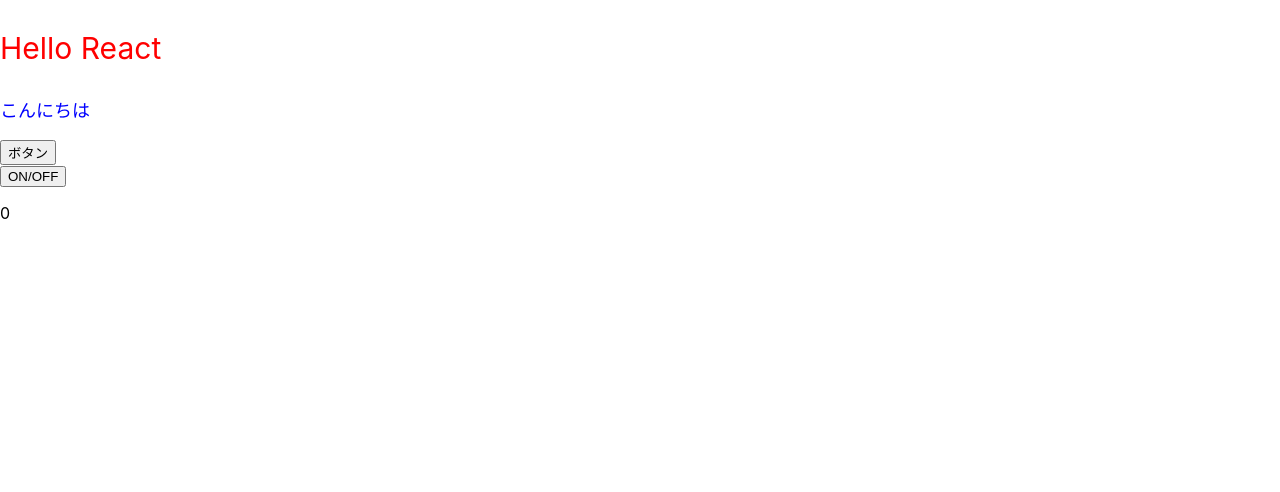
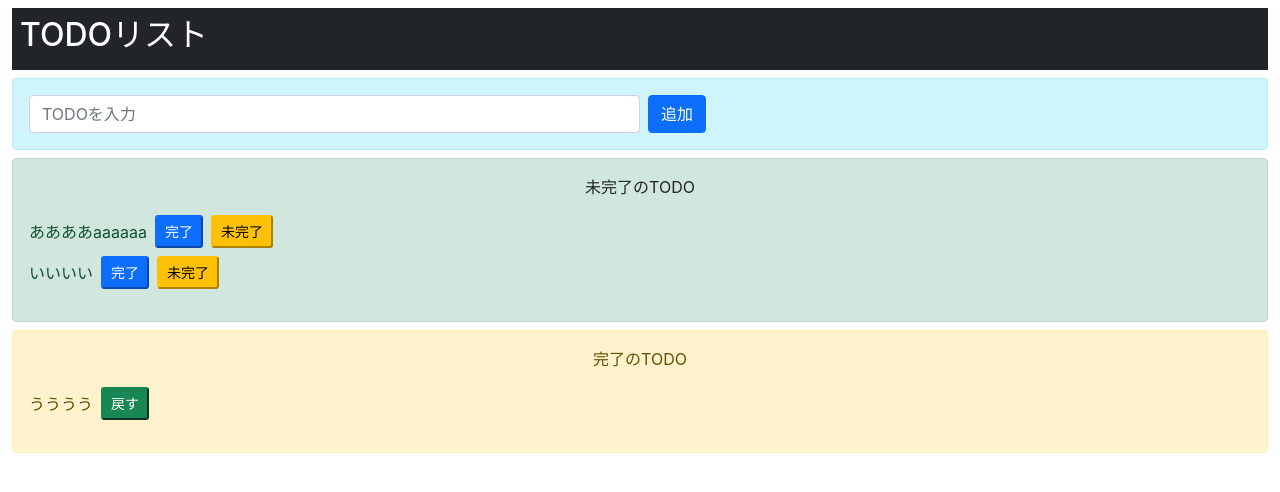
Before and after one commit to Atsushi0915/todolist_app, a React (Create React App) app: page / in a window 1280 px wide. Shown: the top 492 px of the page. Built offline with nearby package versions, Linux system fonts and the light colour scheme.

Commit message:
HTML & Bootstrap のみ記述で作成

```diff
--- a/public/index.html
+++ b/public/index.html
@@ -5,13 +5,12 @@
     <link rel="icon" href="%PUBLIC_URL%/favicon.ico" />
     <meta name="viewport" content="width=device-width, initial-scale=1" />
     <meta name="theme-color" content="#000000" />
-    <meta
-      name="description"
-      content="Web site created using create-react-app"
-    />
-    <link rel="apple-touch-icon" href="%PUBLIC_URL%/logo192.png" />
+    <meta name="description" content="Web site created using create-react-app" />
 
-    <link rel="manifest" href="%PUBLIC_URL%/manifest.json" />
+    <link href="https://cdn.jsdelivr.net/npm/bootstrap@5.0.2/dist/css/bootstrap.min.css" rel="stylesheet" integrity="sha384-EVSTQN3/azprG1Anm3QDgpJLIm9Nao0Yz1ztcQTwFspd3yD65VohhpuuCOmLASjC" crossorigin="anonymous">
+    <script src="https://cdn.jsdelivr.net/npm/bootstrap@5.0.2/dist/js/bootstrap.bundle.min.js" integrity="sha384-MrcW6ZMFYlzcLA8Nl+NtUVF0sA7MsXsP1UyJoMp4YLEuNSfAP+JcXn/tWtIaxVXM" crossorigin="anonymous"></script>
+    <script src="https://cdn.jsdelivr.net/npm/@popperjs/core@2.9.2/dist/umd/popper.min.js" integrity="sha384-IQsoLXl5PILFhosVNubq5LC7Qb9DXgDA9i+tQ8Zj3iwWAwPtgFTxbJ8NT4GN1R8p" crossorigin="anonymous"></script>
+    <script src="https://cdn.jsdelivr.net/npm/bootstrap@5.0.2/dist/js/bootstrap.min.js" integrity="sha384-cVKIPhGWiC2Al4u+LWgxfKTRIcfu0JTxR+EQDz/bgldoEyl4H0zUF0QKbrJ0EcQF" crossorigin="anonymous"></script>
 
     <title>React App</title>
   </head>
--- a/src/App.jsx
+++ b/src/App.jsx
@@ -1,43 +1,41 @@
-import React, { useEffect, useState } from 'react';
-import ColorfulMessage from './components/colorfulMessage';
+import React from 'react'
 
-const App = () => {
-  const [num, setNum] = useState(0);
-  const [faceShowFlag, setFaceShowFlag] = useState(false)
-
-
-  const onClickSwitchFaceShowFlag = () =>{
-    setFaceShowFlag(!faceShowFlag)
-  };
-
-  const buttonClick = () => {
-    setNum(num + 1);
-  };
-
-  useEffect(() => {
-    if (num > 0){
-      if (num % 3 === 0) {
-        faceShowFlag || setFaceShowFlag(true)
-      } else {
-        faceShowFlag && setFaceShowFlag(false)
-      }
-    }
-  },[num])
-
-
-
-
+export const App = () => {
   return (
     <>
-      <ColorfulMessage color='red' fontSize='30px' >Hello React</ColorfulMessage>
-      <ColorfulMessage color='blue' fontSize='18px'>こんにちは</ColorfulMessage>
-      <button onClick={buttonClick}>ボタン</button>
-      < br/>
-      <button onClick={onClickSwitchFaceShowFlag}>ON/OFF</button>
-      <p>{num}</p>
-      {faceShowFlag && <p>(´∀｀*)</p>}
+      <div className="container-fluid">
+        <div className="bg-dark text-white p-2 my-2 ">
+          <h2>TODOリスト</h2>
+        </div>
+        <div className="d-flex flex-row alert alert-info mb-2">
+          <input placeholder='TODOを入力' className="form-control w-50 pr-3" />
+          <button class="btn btn-primary mx-2">追加</button>
+        </div>
+        <div className="alert alert-success mb-2" >
+          <p className="text-center text-dark">未完了のTODO</p>
+          <ul className="list-unstyled">
+            <div className="d-flex flex-row align-items-center my-2">
+              <li>ああああaaaaaa</li>
+              <button className="btn-sm btn-primary mx-2">完了</button>
+              <button className="btn-sm btn-warning">未完了</button>
+              </div>
+            <div className="d-flex flex-row align-items-center my-2">
+              <li>いいいい</li>
+              <button className="btn-sm btn-primary mx-2">完了</button>
+              <button className="btn-sm btn-warning">未完了</button>
+            </div>
+          </ul >
+        </div>
+        <div className="form-group alert alert-warning">
+          <p className="text-center text-darkss">完了のTODO</p>
+          <ul className="list-unstyled">
+            <div className="d-flex flex-row align-items-center my-2">
+              <li >うううう</li>
+              <button className="btn-sm btn-success mx-2">戻す</button>
+            </div>
+          </ul>
+        </div>
+      </div>
     </>
   );
 }
-
-export default App;
--- a/src/components/colorfulMessage.jsx
+++ b/src/components/colorfulMessage.jsx
@@ -1,6 +1,6 @@
 import React from 'react';
 
-const ColorfulMessage = (props) => {
+export const ColorfulMessage = (props) => {
   const {color, fontSize, children} = props;
 
   const contentStyle = {color,fontSize}
@@ -9,5 +9,3 @@
     <p style={contentStyle}>{children}</p>
   );
 };
-
-export default ColorfulMessage
--- a/src/index.js
+++ b/src/index.js
@@ -1,7 +1,7 @@
 import React from 'react';
 import ReactDOM from 'react-dom/client';
 import './index.css';
-import App from './App';
+import { App } from './App';
 import reportWebVitals from './reportWebVitals';
 
 const root = ReactDOM.createRoot(document.getElementById('root'));
```
Also changed, not shown: public/manifest.json (deleted).
